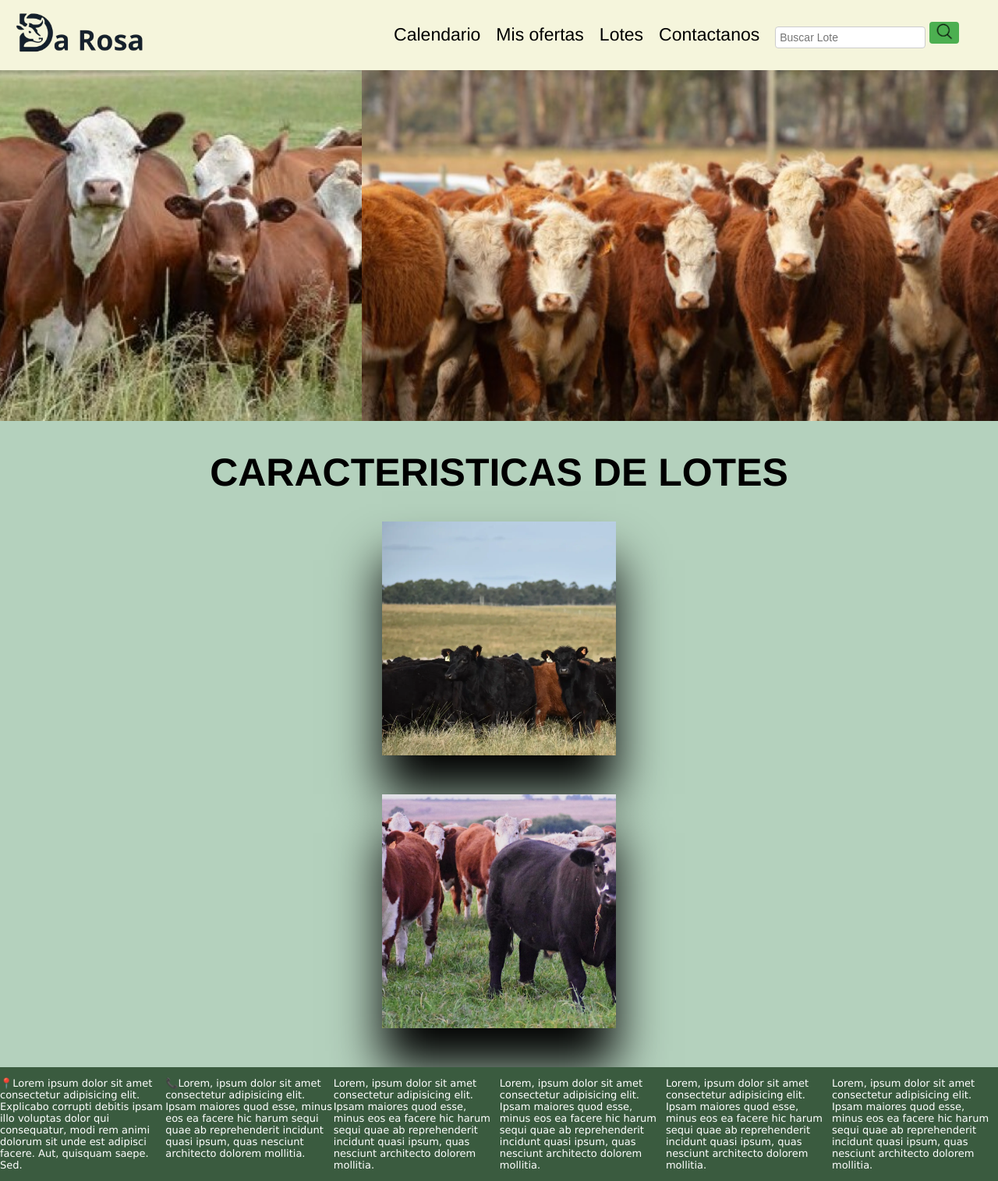
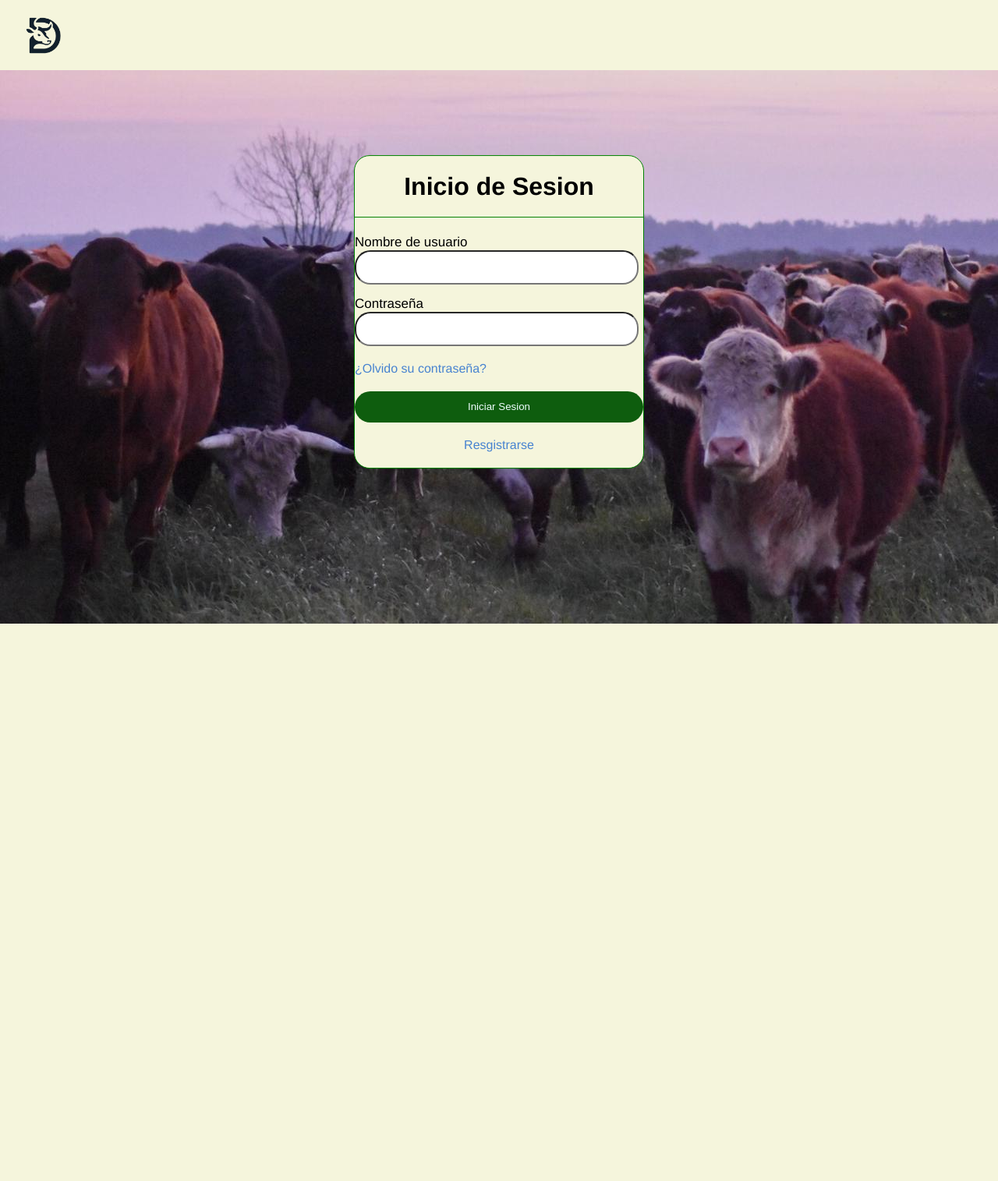
Before and after one commit to JoaquinBistolfi/MKstudio, a PHP site: page / in a window 1280 px wide. Shown: the whole page at 78% size. After the commit the page ends 800 px from the top, so only its background shows below. Run offline with PHP 8.4, Linux system fonts and the light colour scheme.

Commit message:
inicio de sesion
falta de funcionamieto

```diff
--- a/css.css
+++ b/css.css
@@ -1,14 +1,9 @@
-* {
-    box-sizing: border-box;
+body{
+    margin: 0;
+    padding: 0;
+    font-family:'Franklin Gothic Medium', 'Arial Narrow', Arial, sans-serif;
+    background-image: url(fotofondo.jpg);
 }
-
-body {
-    margin: 0;
-    font-family:'Franklin Gothic Medium', 'Arial Narrow', Arial, sans-serif;
-    background-color: rgba(143, 186, 157, 0.667);
-}
-
-/* ------------------------   HEADER   --------------------------- */
 
 header {
     display: flex;
@@ -16,229 +11,106 @@ header {
     align-items: center;
     justify-content: space-between;
 }
-
-.abrir_menu {
-    color: black;
-    font-size: 3rem;
-    font-weight: 600;
-    position: absolute;
-    right: 10px;
-}
-
-.header_checkbox {
-    display: none;
-}
-
-.header_nav {
-    display: none;
-    background-color: beige;
-    position: absolute;
-    height: 100vh;
-    width: 100vw;
-    top: 0;
-    z-index: -1;
-}
-
-.header_nav_lista {
-    display: flex;
-    flex-direction: column;
-    height: 40vh;
-    margin: auto;
-    justify-content: space-evenly;
-}
-
-.header_checkbox:checked ~ .header_nav {
-    display: flex;
-}
-
 .header_logo {
     max-width: 100%;
     max-height: 70px;
     margin: 10px 20px;
 }
 
-.header_nav_link {
-    list-style: none;
+
+.iniciosesion{
+    position: absolute;
+    top: 50%;
+    left: 50%;
+    transform: translate(-50%, -50%);
+    width: 370px;
+    background: beige;
+    border-radius: 20px;
+    border: 1px solid green;
 }
 
-.header_nav_link a {
-    color: black;
-    text-decoration: none;
-    font-size: 23px;
-}
-
-.header_nav_link a:hover {
-    color: rgb(53, 85, 63);
-}
-
-.vaca{
-    display: block;
-}
-
-/*---------------------------- INICIO  ------------------------- */
-.info_vaca {
-    width: 100%;
-    margin: 0;
-    overflow: hidden;
-    scroll-snap-type: x mandatory;
-}
-
-.img_vaca ul {
-    list-style: none;
-    padding: 0;
-    margin: 0;
-    display: flex;
-    animation: desplazar 30s infinite linear;
-}
-
-@keyframes desplazar {
-    0% {
-        transform: translateX(0);
-    }
-    50% {
-        transform: translateX(-4400px);
-    }
-    100% {
-        transform: translateX(0);
-    }
-}
-
-.img_vaca li {
-    flex: 0 0 1200px;
-    scroll-snap-align: start;
-}
-
-.img_vaca img {
-    width: 100%;
-    height: 450px;
-    object-fit: cover;
-}
-
-.caracteristicas h1{
-    display: flex;
-    justify-content: center;
-    font-size: 50px;
-}
-.card {
-    position: relative;
-    width: 300px;
-    height: 300px;
-    background: #000;
-    display: flex;
-    box-shadow: 0px 50px 60px rgba(0, 0, 0, 10);
-    overflow: hidden;
-    transition: 0.5s ease-in-out;
-    color: white;
-    padding: auto;
-    margin: auto;
-    margin-bottom: 50px;
-  }
-  .card:hover {
-    width: 800px;
-  }
-  .card .img{
-    position: relative;
-    padding: 0;
-  }
-  .card details{
-    display: flex;
-    margin: auto;
-    justify-items: center;
-    align-items: center;
-  }
-
-  .card2 img{
-    position: relative;
-    padding: 0;
-  }
-
-  .card2 {
-    position: relative;
-    width: 300px;
-    height: 300px;
-    background: #000;
-    display: flex;
-    box-shadow: 0px 50px 60px rgba(0, 0, 0, 10);
-    overflow: hidden;
-    transition: 0.5s ease-in-out;
-    color: white;
-    padding: auto;
-    margin: auto;
-    margin-bottom: 50px;
-  }
-  .card2:hover {
-    width: 800px;
-  }
-/*----------------------------- FOOTER------------------------------*/
-.footer{
-    display: flex;
-    position: relative;
-    margin: 0;
-    background-color: rgb(58, 91, 63);
-    bottom: 0px;
-}
-.footer p{
-    color: white;
-    font-family: 'Lucida Sans', 'Lucida Sans Regular', 'Lucida Grande', 'Lucida Sans Unicode', Geneva, Verdana, sans-serif;
-    font-size: small;
-}
-
-/*---------------------------- PANTALLA   -------------------------*/
-@media screen and (min-width: 630px) {
-    .header_nav {
-        display: flex;
-        height: auto;
-        width: auto;
-        justify-content: space-between;
-        position: static;
-        z-index: 1;
-        margin-right: 30px;
-    }
-
-    .header_nav_lista {
-        flex-direction: row;
-        height: auto;
-        width: auto;
-        gap: 20px;
-        z-index: 10;
-    }
-
-    .abrir_menu {
-        display: none;
-    }
+.iniciosesion h1{
+    text-align: center;
+    padding: 0 0 20px 0;
+    border-bottom: 1px solid green;
 
 }
 
-.barra-busqueda {
-    max-width: 100%;
-    max-height: 70px;
-    margin: 10px 20px;
+.usuario label{
+    font-size: 17px;
+    margin-bottom: 20px;
+
 }
 
-.barra-busqueda input[type="text"] {
-    padding: 5px;
-    font-size: 14px;
-    border: 1px solid #ccc;
-    border-radius: 4px;
-    margin-right: 0px;
+.usuario input{
+    width: 350px;
+    padding: 0 5px;
+    height: 40px;
+    font-size: 16px;
+    border-radius: 20px;
+    margin-bottom: 15px;
+
+
 }
 
-.barra-busqueda button {
-    margin-top: 0px;
-    padding: 0 5px;
-    background-color: #4CAF50;
-    color: white;
-    border: none;
-    border-radius: 4px;
-    cursor: pointer;
+.contraseña label{
+    margin-bottom: 20px;
+    font-size: 17px;
+
 }
 
-.barra-busqueda button img {
-    max-width: 100%;
-    max-height: 25px;
+.contraseña input{
+    width: 350px;
+    padding: 0 5px;
+    height: 40px;
+    font-size: 16px;
+    border-radius: 20px;
+    margin-bottom: 20px;
 }
 
-.barra-busqueda button:hover {
-    background-color: #45a049;
+input[type="submit"]{
+    width: 100%;
+    height: 40px;
+    border: 1px;
+    background-color: rgb(14, 93, 14);
+    border-radius: 20px;
+    color: azure;
+    cursor: pointer;
+    outline: none;
+    margin-bottom: 20px;
 
 }
+
+.recordar {
+    font-size: 16px;
+    color: antiquewhite;
+    margin-bottom: 20px;
+    text-decoration: none;
+}
+.registrarse  {
+    text-align: center;
+    font-size: 16px;
+    color: antiquewhite;
+    margin-bottom: 20px;
+    text-decoration: none;
+}
+
+.recordar a{
+    color: rgb(71, 131, 208);
+    text-decoration: none;
+    left: 5px;
+}
+
+.recordar a:hover{
+    text-decoration: underline;
+}
+
+
+.registrarse a{
+    color: rgb(71, 131, 208);
+    text-decoration: none;
+}
+
+.registrarse a:hover{
+    text-decoration: underline;
+}
--- a/index.html
+++ b/index.html
@@ -1,65 +1,34 @@
 <!DOCTYPE html>
-<html lang="en">
+<html lang="es">
 <head>
     <meta charset="UTF-8">
     <meta name="viewport" content="width=device-width, initial-scale=1.0">
-    <title>Escritorio Da Rosa</title>
+    <title>Inicio de Sesion</title>
     <link rel="stylesheet" href="css.css">
-    <link rel="shortcut icon" href="/imagenes/logoico.ico" type="image/x-icon">
 </head>
 <body>
-    <script src="js.js"></script>
     <header>
-        <input type="checkbox"  id="activar" class="header_checkbox" >
-        <label for="activar" class="abrir_menu" role="button">=</label>
-        <img class="header_logo" src="imagenes/darosa.png" alt="logo de la empresa">
-        <nav class="header_nav">
-            <ul class="header_nav_lista">
-                <li class="header_nav_link"><a href="#">Calendario</a></li>
-                <li class="header_nav_link"><a href="#">Mis ofertas</a></li>
-                <li class="header_nav_link"><a href="#">Lotes</a></li>
-                <li class="header_nav_link"><a href="#">Contactanos</a></li>
-            </ul>
-            <form class="barra-busqueda" action="#" method="GET">
-                <input type="text" name="q" placeholder="Buscar Lote">
-                <button type="submit"><img src="imagenes/buscador.png" alt="buscador"></button>
-            </form>
-        </nav>
-    </header>
-    <main class="info_vaca">
-            <div class="img_vaca">
-                <ul>
-                    <li><img src="imagenes/loteangus.webp" alt=""></li>
-                    <li><img src="imagenes/lotebraford.jpg" alt=""></li>
-                    <li><img src="imagenes/lotepampa.jpeg" alt=""></li>
-                    <li><img src="imagenes/novillonegro.jpg" alt=""></li>
-                    <li><img src="imagenes/gandado.jpg" alt=""></li>
-                </ul>
+        <img class="header_logo" src="logo.png" alt="logo de la empresa">
+        </header>
+    <div class= "iniciosesion">
+        <h1>Inicio de Sesion</h1>
+        <form method="post">
+            <div class="usuario" >
+                <label>Nombre de usuario</label>
+                <input type="text" required>
+           </div>
+            <div class="contraseña">
+                <label> Contraseña</label>
+                <input type="contraseña"required>
             </div>
-        <div class="caracteristicas">
-            <h1>CARACTERISTICAS DE LOTES</h1>
-            <div class="card">
-                <img src="imagenes/loteangus.webp">
-                <div class="details"><h2>Novillos negros</h2>
-                    <p>Lorem ipsum dolor sit amet consectetur adipisicing elit. Eum autem culpa consequatur! Eaque beatae, minus eum maxime quos assumenda ad officiis quam maiores eveniet dignissimos repudiandae quibusdam quia, cum consequuntur.</p>
-                </div>
+            <div class="recordar">
+                <a href="#">¿Olvido su contraseña?</a>
             </div>
-        </div>
-        <div class="card2">
-
-            <img src="imagenes/novillonegro.jpg">
-            <div class="details"><h2>Novillos angus</h2>
-                <p>Lorem ipsum dolor sit amet consectetur adipisicing elit. Quaerat eaque itaque blanditiis ea facilis accusamus nesciunt, eum facere sapiente nulla vitae tempora eius illum minima possimus reprehenderit laudantium voluptas sunt.</p>
+            <input type="submit" value="Iniciar Sesion">
+            <div class="registrarse">
+            <a href="#">Resgistrarse</a>
             </div>
-        </div>
-    </main>
-    <div class="footer">
-        <p>📍Lorem ipsum dolor sit amet consectetur adipisicing elit. Explicabo corrupti debitis ipsam illo voluptas dolor qui consequatur, modi rem animi dolorum sit unde est adipisci facere. Aut, quisquam saepe. Sed.</p>
-        <p>📞Lorem, ipsum dolor sit amet consectetur adipisicing elit. Ipsam maiores quod esse, minus eos ea facere hic harum sequi quae ab reprehenderit incidunt quasi ipsum, quas nesciunt architecto dolorem mollitia.</p>
-        <p>Lorem, ipsum dolor sit amet consectetur adipisicing elit. Ipsam maiores quod esse, minus eos ea facere hic harum sequi quae ab reprehenderit incidunt quasi ipsum, quas nesciunt architecto dolorem mollitia.</p>
-        <p>Lorem, ipsum dolor sit amet consectetur adipisicing elit. Ipsam maiores quod esse, minus eos ea facere hic harum sequi quae ab reprehenderit incidunt quasi ipsum, quas nesciunt architecto dolorem mollitia.</p>
-        <p>Lorem, ipsum dolor sit amet consectetur adipisicing elit. Ipsam maiores quod esse, minus eos ea facere hic harum sequi quae ab reprehenderit incidunt quasi ipsum, quas nesciunt architecto dolorem mollitia.</p>
-        <p>Lorem, ipsum dolor sit amet consectetur adipisicing elit. Ipsam maiores quod esse, minus eos ea facere hic harum sequi quae ab reprehenderit incidunt quasi ipsum, quas nesciunt architecto dolorem mollitia.</p>
+        </form>
     </div>
 </body>
 </html>
```
Also changed, not shown: fotofondo.jpg (added).
